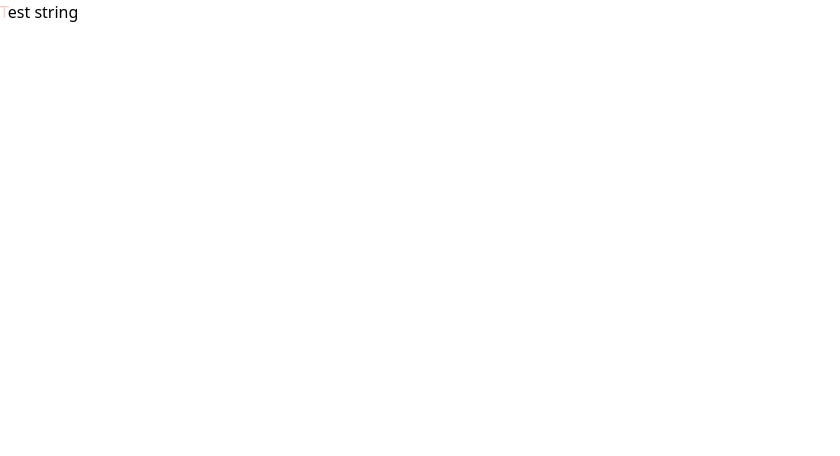
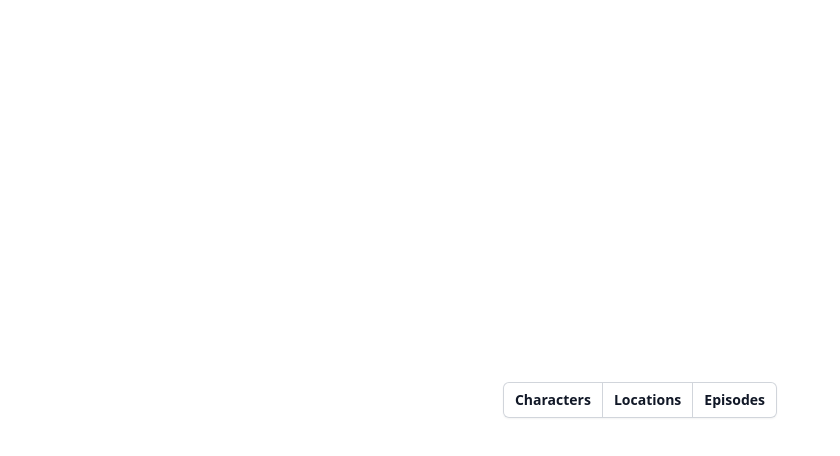
Before and after one commit to nokwin/rick-morty, a Next.js app: page / in a window 1280 px wide. Shown: the top 456 px of the page, without its empty margins (0-840 px from the left). Built offline with nearby package versions, Linux system fonts and the light colour scheme.

Commit message:
About page

```diff
--- a/package.json
+++ b/package.json
@@ -21,6 +21,7 @@
   },
   "devDependencies": {
     "autoprefixer": "^10.4.14",
+    "axios": "^1.3.4",
     "postcss": "^8.4.21",
     "tailwindcss": "^3.2.7"
   }
--- /dev/null
+++ b/src/components/button-group.component.tsx
@@ -0,0 +1,22 @@
+import { FC } from 'react';
+
+interface ButtonGroupProps {
+  items: string[];
+}
+
+export const ButtonGroup: FC<ButtonGroupProps> = ({ items }) => {
+  return (
+    <span className="isolate inline-flex rounded-md shadow-sm">
+      {items.map((item) => (
+        <a
+          key={item.toLowerCase()}
+          type="button"
+          className="relative inline-flex items-center bg-white px-3 py-2 text-sm font-semibold text-gray-900 ring-1 ring-inset ring-gray-300 -ml-px hover:bg-gray-50 focus:z-10 first-of-type:rounded-l-md first-of-type:ml-0 last-of-type:rounded-r-md"
+          href="#"
+        >
+          {item}
+        </a>
+      ))}
+    </span>
+  );
+};
--- /dev/null
+++ b/src/pages/about.tsx
@@ -0,0 +1,13 @@
+import { FC } from 'react';
+
+interface AboutProps {}
+
+const About: FC<AboutProps> = ({}) => {
+  return (
+    <main className="flex justify-center items-center h-screen">
+      <h1>Rick & Morty! 🔫</h1>
+    </main>
+  );
+};
+
+export default About;
--- /dev/null
+++ b/src/pages/characters/index.tsx
@@ -0,0 +1,9 @@
+import { FC } from 'react';
+
+interface CharactersProps {}
+
+const Characters: FC<CharactersProps> = ({}) => {
+  return <div></div>;
+};
+
+export default Characters;
--- a/src/pages/index.tsx
+++ b/src/pages/index.tsx
@@ -1,17 +1,14 @@
-import Head from 'next/head';
+import { FC } from 'react';
+import { ButtonGroup } from '@app/components/button-group.component';
 
-export default function Home() {
+interface HomeProps {}
+
+const Home: FC<HomeProps> = ({}) => {
   return (
-    <>
-      <Head>
-        <title>Create Next App</title>
-        <meta name="description" content="Generated by create next app" />
-        <meta name="viewport" content="width=device-width, initial-scale=1" />
-        <link rel="icon" href="/favicon.ico" />
-      </Head>
-      <main>
-        <h1 className="first-letter:text-red-200">Test string</h1>
-      </main>
-    </>
+    <main className="flex justify-center items-center h-screen">
+      <ButtonGroup items={['Characters', 'Locations', 'Episodes']} />
+    </main>
   );
-}
+};
+
+export default Home;
```
Also changed, not shown: 1 other file (tests, documents, lock files or other folders).
